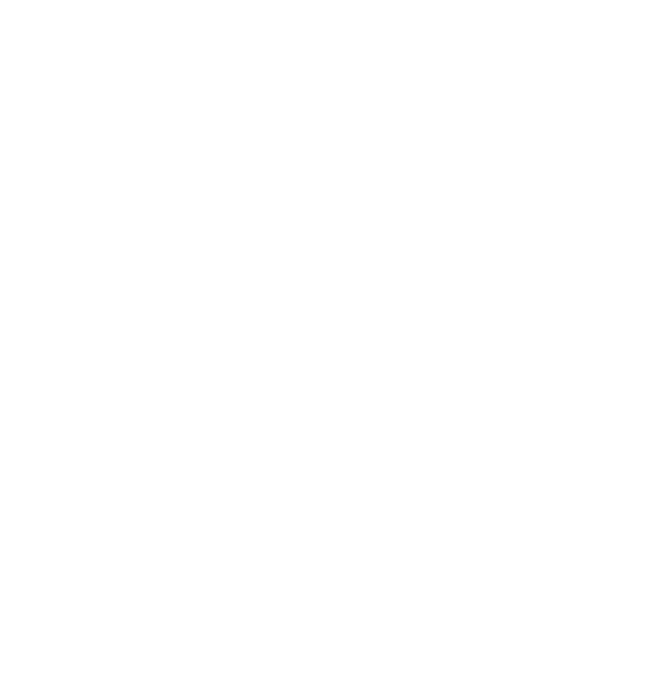
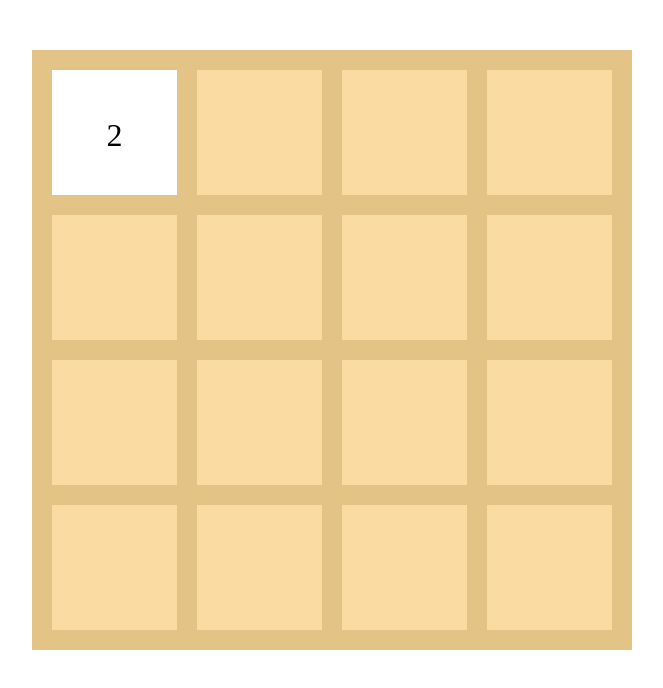
Before and after one commit to getdecoded/decode-2048, a plain HTML site: page index.html in a window 1280 px wide. Shown: the whole page, without its empty margins (308-971 px from the left). Drawn offline with Linux system fonts and the light colour scheme.

Commit message:
Add styles

```diff
--- a/index.html
+++ b/index.html
@@ -37,6 +37,9 @@
 
       <!-- Moving Tiles -->
       <div class="tile-container">
+        <div class="tile pos-0-0">
+          <span class="tile-text">2</span>
+        </div>
       </div>
     </div>
     <script src="main.js"></script>
--- a/main.css
+++ b/main.css
@@ -0,0 +1,123 @@
+/* ==========================================================================
+   Decode 2048
+   ========================================================================== */
+
+/* Layout
+   ========================================================================== */
+
+.game-container {
+  position: relative;
+  margin: 50px auto;
+
+  width: 600px;
+  height: 600px;
+
+  background-color: #e3c386;
+}
+
+/* Grid
+   ========================================================================== */
+
+.grid-container {
+  width: 100%;
+  height: 100%;
+  padding: 10px;
+  box-sizing: border-box;
+}
+
+.grid-row {
+  width: 100%;
+  height: 25%;
+}
+
+.grid-element {
+  float: left;
+
+  width: 25%;
+  height: 100%;
+  padding: 10px;
+  box-sizing: border-box;
+}
+
+.grid-element:before {
+  content: ' ';
+  display: block;
+
+  width: 100%;
+  height: 100%;
+
+  background-color: #fadca2;
+}
+
+
+/* Tiles
+   ========================================================================== */
+
+.tile-container {
+  position: absolute;
+  left: 10px;
+  top: 10px;
+  right: 10px;
+  bottom: 10px;
+}
+
+.tile {
+  position: absolute;
+  display: table-cell;
+  z-index: 1;
+
+  width: 25%;
+  height: 25%;
+  padding: 10px;
+  box-sizing: border-box;
+
+  vertical-align: middle;
+  font-size: 2em;
+}
+
+.tile:before {
+  content: ' ';
+  display: block;
+  z-index: -1;
+
+  position: absolute;
+  top: 10px;
+  left: 10px;
+  right: 10px;
+  bottom: 10px;
+
+  background-color: #fff;
+}
+
+.tile-text {
+  position: absolute;
+  display: block;
+  top: 50%;
+  left: 10px;
+  right: 10px;
+  margin-top: -0.5em;
+
+  height: 1em;
+
+  text-align: center;
+}
+
+.pos-0-0 { left:  0%; top:  0%; }
+.pos-0-1 { left: 25%; top:  0%; }
+.pos-0-2 { left: 50%; top:  0%; }
+.pos-0-3 { left: 75%; top:  0%; }
+
+.pos-1-0 { left:  0%; top: 25%; }
+.pos-1-1 { left: 25%; top: 25%; }
+.pos-1-2 { left: 50%; top: 25%; }
+.pos-1-3 { left: 75%; top: 25%; }
+
+.pos-2-0 { left:  0%; top: 50%; }
+.pos-2-1 { left: 25%; top: 50%; }
+.pos-2-2 { left: 50%; top: 50%; }
+.pos-2-3 { left: 75%; top: 50%; }
+
+.pos-3-0 { left:  0%; top: 75%; }
+.pos-3-1 { left: 25%; top: 75%; }
+.pos-3-2 { left: 50%; top: 75%; }
+.pos-3-3 { left: 75%; top: 75%; }
```
